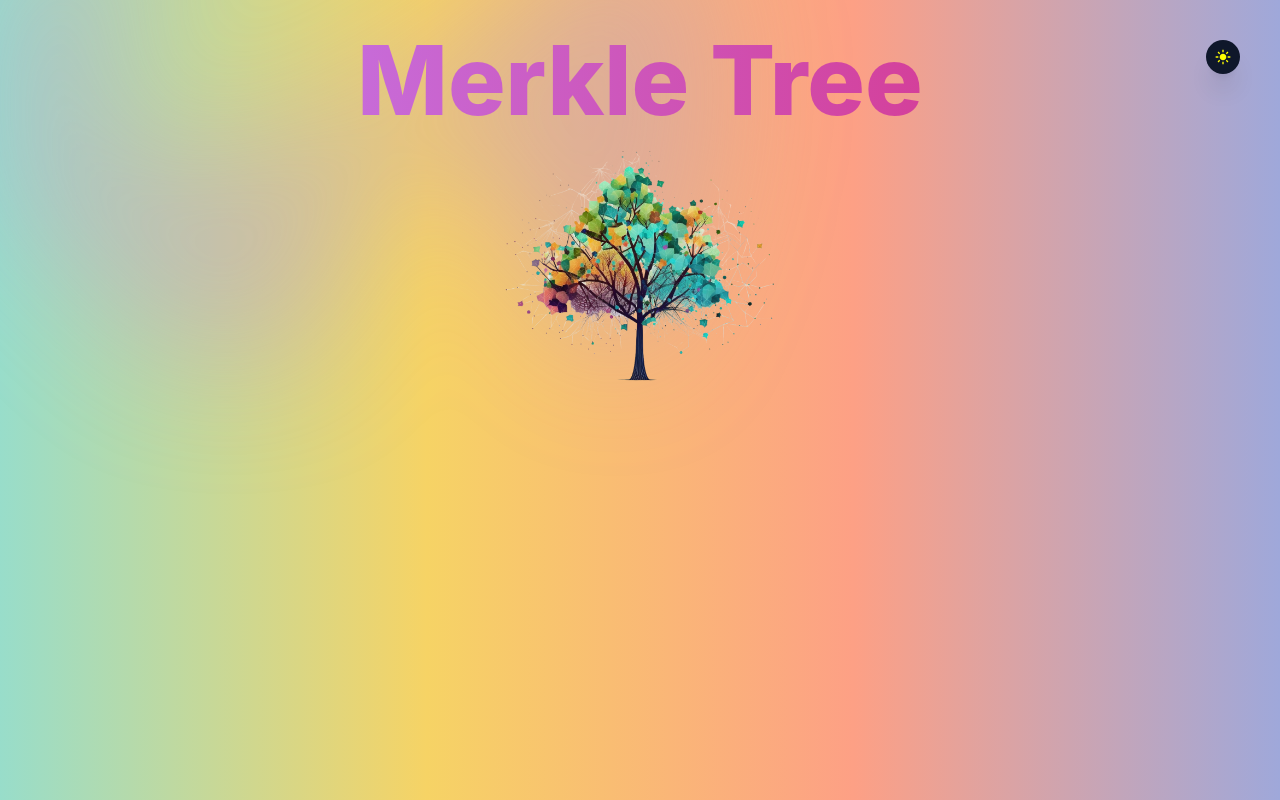
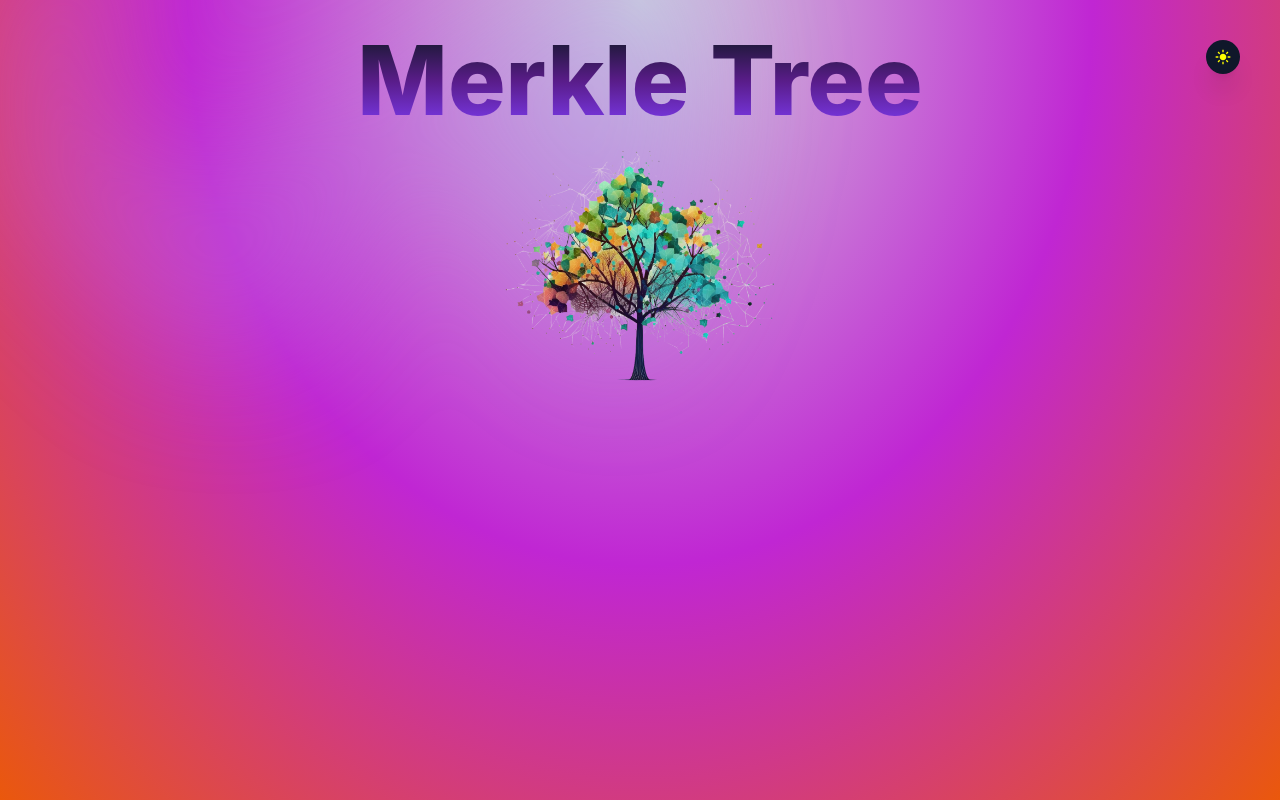
Before and after one commit to davidramos-om/merkle-trees, a React (Vite) app: page / in a window 1280 px wide. Built offline with nearby package versions, Linux system fonts and the light colour scheme.

Commit message:
gradient

```diff
--- a/index.html
+++ b/index.html
@@ -11,7 +11,10 @@
 </head>
 
 <body>
-  <div id="root" class="isolate bg-white dark:bg-slate-900 h-screen w-screen"></div>
+  <div id="root" class="isolate bg-white dark:bg-slate-900 h-screen w-screen
+                    bg-[radial-gradient(ellipse_at_top,_var(--tw-gradient-stops))] from-gray-300 via-fuchsia-600 to-orange-600
+                    ">
+  </div>
   <script type="module" src="/src/main.tsx"></script>
 </body>
 
--- a/src/App.css
+++ b/src/App.css
@@ -2,7 +2,7 @@
   margin: 0 auto;
   padding: 2rem;
   text-align: center;
-  background: linear-gradient(to right, #98ddca, #f6d365, #fda085, #9fa8da);
+  /* background: linear-gradient(to right, #98ddca, #f6d365, #fda085, #9fa8da); */
 
   /* background-size: 400% 400%; */
   /* animation: gradient 15s ease infinite; */
--- a/src/App.tsx
+++ b/src/App.tsx
@@ -21,7 +21,7 @@ function App() {
       <ThemeMode />
 
       <h1
-        className="font-extrabold text-transparent text-5xl lg:text-8xl bg-clip-text bg-gradient-to-r from-purple-400 to-pink-600 break-words "
+        className="font-extrabold text-transparent text-5xl lg:text-8xl bg-clip-text bg-gradient-to-b from-gray-900 via-purple-900 to-violet-600 break-words "
       >
         Merkle Tree
       </h1>
```
